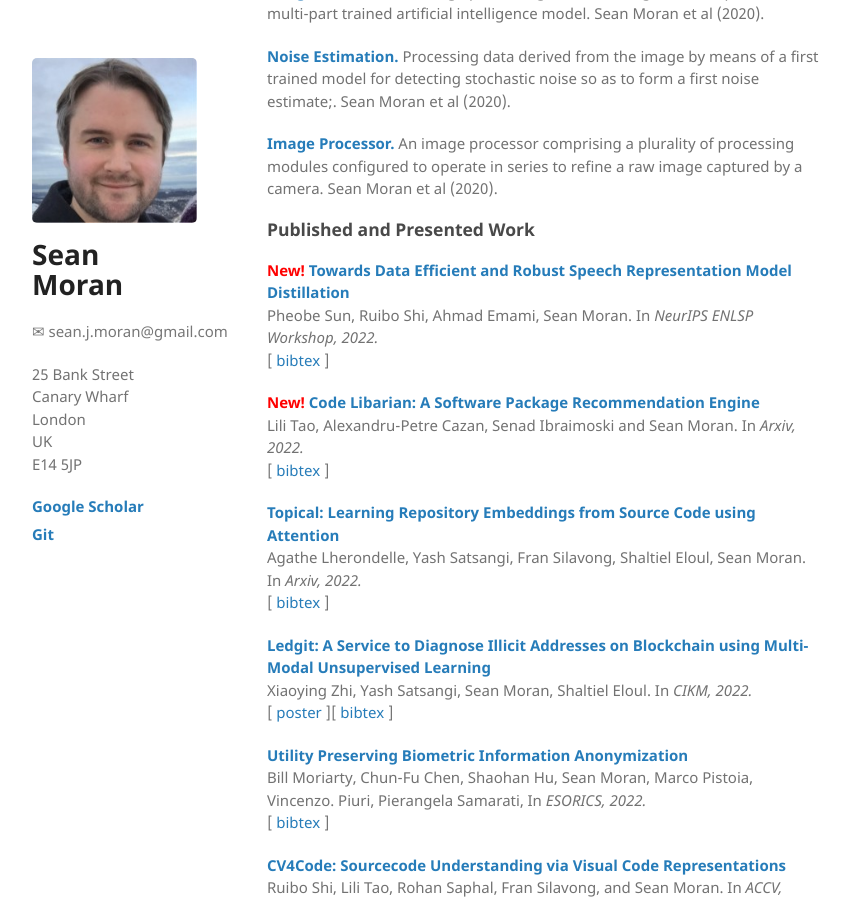
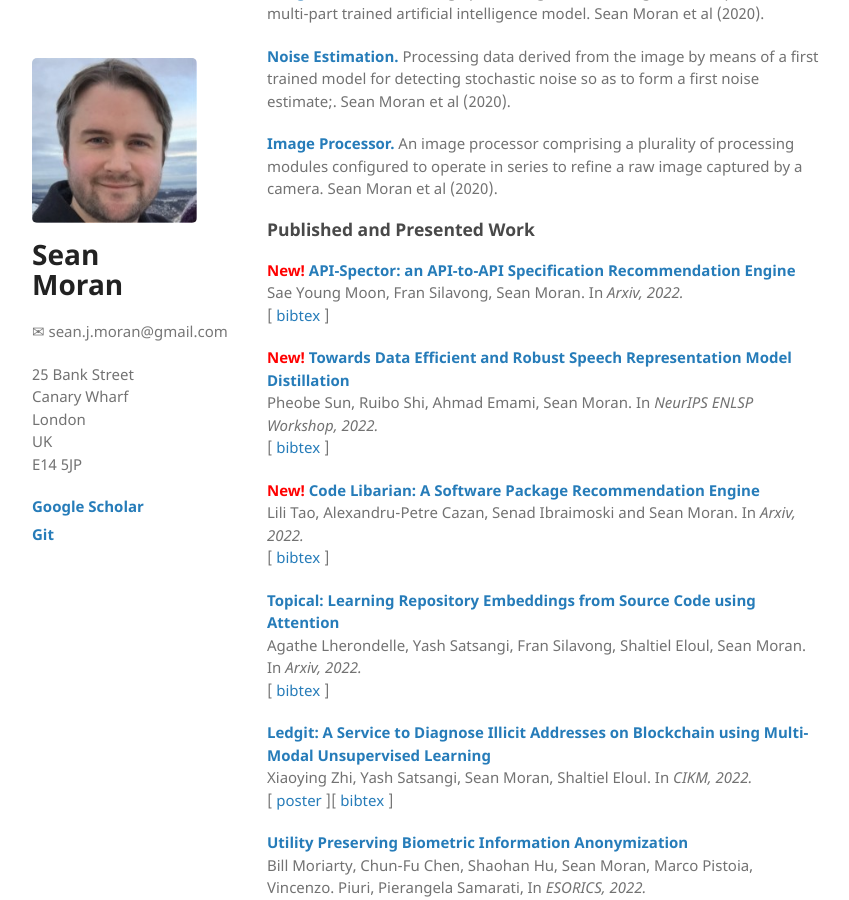
Before and after one commit to sjmoran/sjmoran.github.io, a Jekyll site: the page built from index.html, in a window 1280 px wide and 900 px high, scrolled down 603 px. Shown: the whole window, without its empty margins (26-875 px from the left). Built offline with Jekyll 4.4.1, drawn with Linux system fonts in a browser that asks for light colours.

Commit message:
Update index.html

```diff
--- a/index.html
+++ b/index.html
@@ -29,6 +29,10 @@ Previously he was a Senior Research Scientist at Huawei Technologies R&D and a m
 <p><strong><a target="_blank" href="https://patentimages.storage.googleapis.com/c8/4b/02/9fd507d55f8657/WO2020126023A1.pdf">Image Processor. </a></strong>An image processor comprising a plurality of processing modules configured to operate in series to refine a raw image captured by a camera. Sean Moran et al (2020).<br /></p>
 
 <h3 id="published-and-presented-work">Published and Presented Work</h3>
+
+<p><strong><span style='color:red'>New! </span><a target="_blank" href="">API-Spector: an API-to-API Specification Recommendation Engine
+</a></strong><br />Sae Young Moon, Fran Silavong, Sean Moran. In <em>Arxiv, 2022.</em><br />
+[ <a target="_blank" href="">bibtex</a> ] </p>
 
 <p><strong><span style='color:red'>New! </span><a target="_blank" href="http://arxiv.org/abs/2210.05406">Towards Data Efficient and Robust Speech Representation Model Distillation
 </a></strong><br />Pheobe Sun, Ruibo Shi, Ahmad Emami, Sean Moran. In <em>NeurIPS ENLSP Workshop, 2022.</em><br />
```
